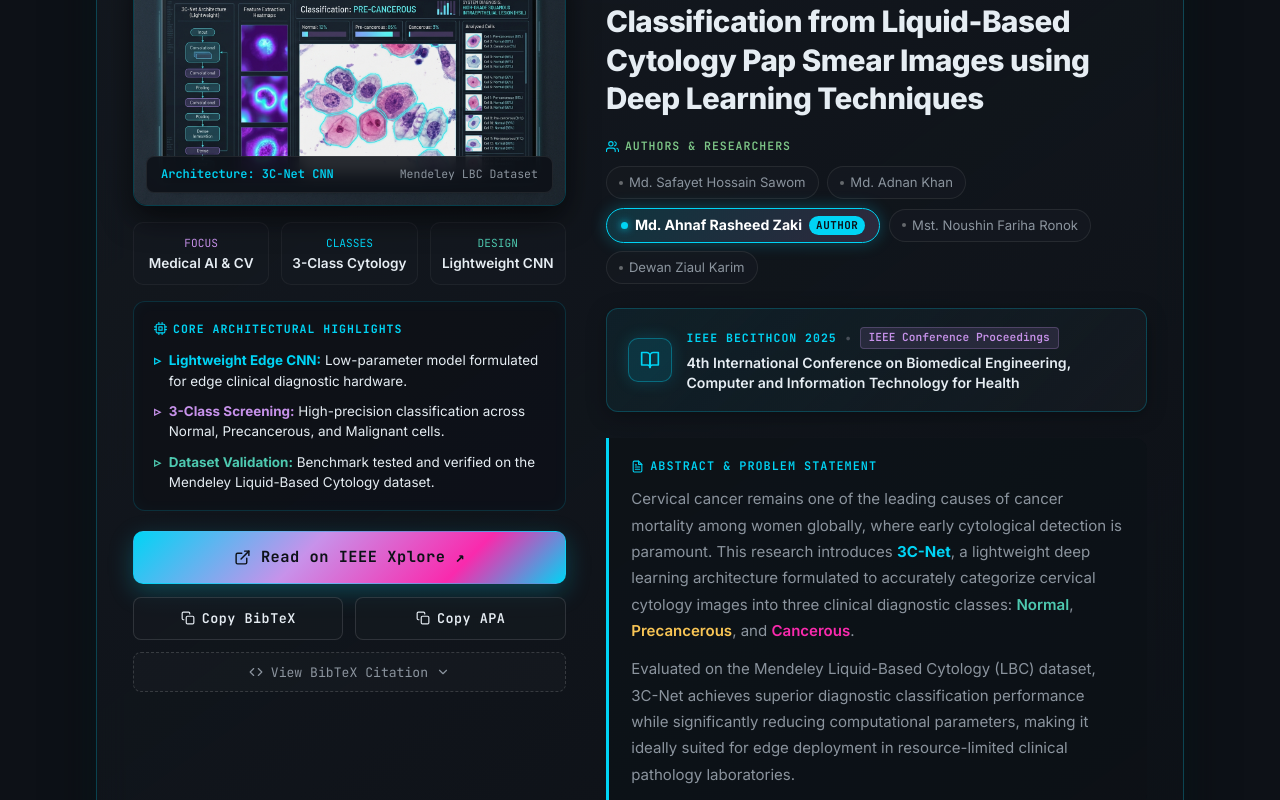
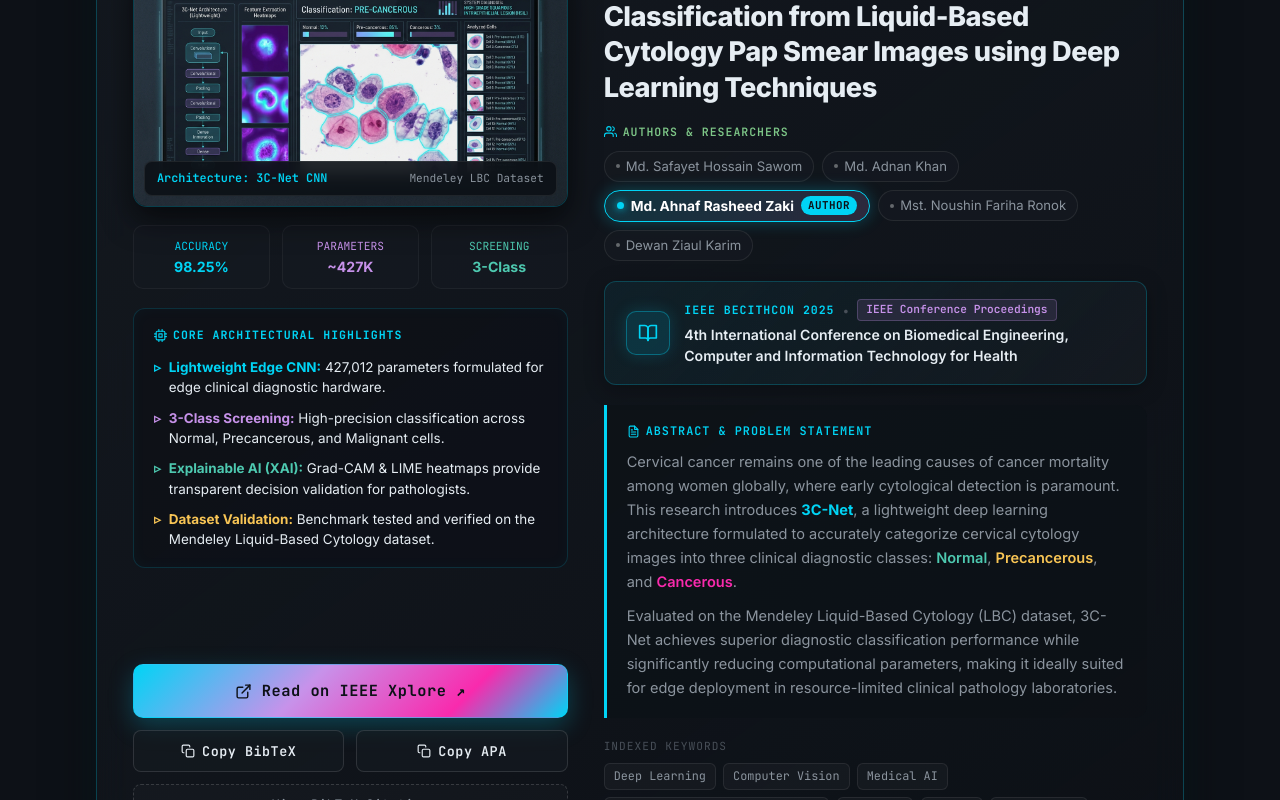
Before and after one commit to ah-nd-naf/Portfolio_Ahnaf, a React (Vite) app: page / in a window 1280 px wide. Shown: the part 6920-7720 px from the top of the page. Built offline with nearby package versions, Linux system fonts and the light colour scheme; no server answers; the HTML template or start-up script is replaced by a standard one.

Commit message:
feat: add Research component and styles for portfolio section

```diff
--- a/src/components/Research.css
+++ b/src/components/Research.css
@@ -83,36 +83,48 @@
 
         .research-grid-layout {
           display: grid;
-          grid-template-columns: 1fr;
-          gap: 2.5rem;
+          grid-template-columns: minmax(0, 1fr);
+          gap: 2.25rem;
           padding: 2.25rem 2.25rem 2rem;
+          width: 100%;
+          box-sizing: border-box;
         }
 
         @media (min-width: 950px) {
           .research-grid-layout {
-            grid-template-columns: 1fr 1.25fr !important;
+            grid-template-columns: minmax(0, 1fr) minmax(0, 1.25fr) !important;
           }
+        }
+
+        .research-grid-col {
+          min-width: 0;
+          width: 100%;
+          box-sizing: border-box;
+          display: flex;
+          flex-direction: column;
         }
 
         .research-image-overlay {
           position: absolute;
-          bottom: 12px;
-          left: 12px;
-          right: 12px;
+          bottom: 10px;
+          left: 10px;
+          right: 10px;
           display: flex;
           justify-content: space-between;
           align-items: center;
-          padding: 8px 14px;
-          background: rgba(13, 17, 23, 0.88);
+          flex-wrap: wrap;
+          padding: 7px 12px;
+          background: rgba(13, 17, 23, 0.9);
           backdrop-filter: blur(8px);
           border-radius: 8px;
           border: 1px solid rgba(255, 255, 255, 0.08);
-          gap: 8px;
+          gap: 6px;
+          box-sizing: border-box;
         }
 
         .research-overlay-arch {
           font-family: var(--font-mono);
-          font-size: 0.75rem;
+          font-size: 0.74rem;
           color: var(--syn-cyan);
           font-weight: 600;
           white-space: nowrap;
@@ -120,19 +132,21 @@
 
         .research-overlay-dataset {
           font-family: var(--font-mono);
-          font-size: 0.72rem;
+          font-size: 0.7rem;
           color: var(--text-muted);
           white-space: nowrap;
         }
 
         .research-metrics-grid {
           display: grid;
-          grid-template-columns: repeat(3, 1fr);
+          grid-template-columns: repeat(3, minmax(0, 1fr));
           gap: 0.75rem;
+          width: 100%;
+          box-sizing: border-box;
         }
 
         .research-metric-card {
-          padding: 0.75rem 0.6rem;
+          padding: 0.75rem 0.5rem;
           background: rgba(22, 27, 34, 0.5);
           border: 1px solid rgba(255, 255, 255, 0.05);
           border-radius: 10px;
@@ -141,20 +155,27 @@
           flex-direction: column;
           align-items: center;
           justify-content: center;
+          min-width: 0;
+          box-sizing: border-box;
+          overflow: hidden;
         }
 
         .research-metric-label {
           font-family: var(--font-mono);
           font-size: 0.7rem;
           text-transform: uppercase;
+          white-space: nowrap;
+          overflow: hidden;
+          text-overflow: ellipsis;
+          max-width: 100%;
         }
 
         .research-metric-label.focus {
-          color: var(--syn-purple);
+          color: var(--syn-cyan);
         }
 
         .research-metric-label.classes {
-          color: var(--syn-cyan);
+          color: var(--syn-purple);
         }
 
         .research-metric-label.design {
@@ -163,11 +184,25 @@
 
         .research-metric-val {
           font-family: var(--font-sans);
-          font-size: 0.85rem;
-          font-weight: 600;
+          font-size: 0.88rem;
+          font-weight: 700;
           color: var(--text-main);
-          margin-top: 2px;
-          line-height: 1.25;
+          margin-top: 3px;
+          line-height: 1.2;
+          white-space: nowrap;
+          overflow: hidden;
+          text-overflow: ellipsis;
+          max-width: 100%;
+        }
+
+        .research-action-dock {
+          display: flex;
+          flex-direction: column;
+          gap: 0.75rem;
+          margin-top: auto;
+          padding-top: 0.5rem;
+          width: 100%;
+          box-sizing: border-box;
         }
 
         .research-bib-drawer-content {
--- a/src/components/Research.jsx
+++ b/src/components/Research.jsx
@@ -175,7 +175,7 @@ const Research = () => {
           <div className="research-grid-layout">
 
             {/* Left: Interactive Diagram, Architecture Highlights & Clinical Action Dock */}
-            <div style={{ display: 'flex', flexDirection: 'column', gap: '1rem' }}>
+            <div className="research-grid-col" style={{ gap: '1.15rem' }}>
               {/* Image Preview Box */}
               <div style={{
                 position: 'relative',
@@ -213,22 +213,22 @@ const Research = () => {
               {/* Research Metrics Pills */}
               <div className="research-metrics-grid">
                 <div className="research-metric-card">
-                  <div className="research-metric-label focus">Focus</div>
-                  <div className="research-metric-val">Medical AI &amp; CV</div>
+                  <div className="research-metric-label focus">Accuracy</div>
+                  <div className="research-metric-val" style={{ color: 'var(--syn-cyan)' }}>98.25%</div>
                 </div>
 
                 <div className="research-metric-card">
-                  <div className="research-metric-label classes">Classes</div>
-                  <div className="research-metric-val">3-Class Cytology</div>
+                  <div className="research-metric-label classes">Parameters</div>
+                  <div className="research-metric-val" style={{ color: 'var(--syn-purple)' }}>~427K</div>
                 </div>
 
                 <div className="research-metric-card">
-                  <div className="research-metric-label design">Design</div>
-                  <div className="research-metric-val">Lightweight CNN</div>
+                  <div className="research-metric-label design">Screening</div>
+                  <div className="research-metric-val" style={{ color: 'var(--syn-green)' }}>3-Class</div>
                 </div>
               </div>
 
-              {/* Key Research Highlights Box (Positioned on Left to fully balance vertical space) */}
+              {/* Key Research Highlights Box */}
               <div style={{
                 display: 'flex',
                 flexDirection: 'column',
@@ -256,7 +256,7 @@ const Research = () => {
                 </div>
                 <div style={{ display: 'flex', alignItems: 'flex-start', gap: '8px', fontSize: '0.84rem', color: 'var(--text-main)', lineHeight: 1.5 }}>
                   <span style={{ color: 'var(--syn-cyan)', fontWeight: 700 }}>▹</span>
-                  <span><strong style={{ color: 'var(--syn-cyan)' }}>Lightweight Edge CNN:</strong> Low-parameter model formulated for edge clinical diagnostic hardware.</span>
+                  <span><strong style={{ color: 'var(--syn-cyan)' }}>Lightweight Edge CNN:</strong> 427,012 parameters formulated for edge clinical diagnostic hardware.</span>
                 </div>
                 <div style={{ display: 'flex', alignItems: 'flex-start', gap: '8px', fontSize: '0.84rem', color: 'var(--text-main)', lineHeight: 1.5 }}>
                   <span style={{ color: 'var(--syn-purple)', fontWeight: 700 }}>▹</span>
@@ -264,17 +264,16 @@ const Research = () => {
                 </div>
                 <div style={{ display: 'flex', alignItems: 'flex-start', gap: '8px', fontSize: '0.84rem', color: 'var(--text-main)', lineHeight: 1.5 }}>
                   <span style={{ color: 'var(--syn-green)', fontWeight: 700 }}>▹</span>
-                  <span><strong style={{ color: 'var(--syn-green)' }}>Dataset Validation:</strong> Benchmark tested and verified on the Mendeley Liquid-Based Cytology dataset.</span>
+                  <span><strong style={{ color: 'var(--syn-green)' }}>Explainable AI (XAI):</strong> Grad-CAM &amp; LIME heatmaps provide transparent decision validation for pathologists.</span>
+                </div>
+                <div style={{ display: 'flex', alignItems: 'flex-start', gap: '8px', fontSize: '0.84rem', color: 'var(--text-main)', lineHeight: 1.5 }}>
+                  <span style={{ color: 'var(--syn-yellow)', fontWeight: 700 }}>▹</span>
+                  <span><strong style={{ color: 'var(--syn-yellow)' }}>Dataset Validation:</strong> Benchmark tested and verified on the Mendeley Liquid-Based Cytology dataset.</span>
                 </div>
               </div>
 
-              {/* Action Buttons Dock */}
-              <div style={{
-                display: 'flex',
-                flexDirection: 'column',
-                gap: '0.8rem',
-                marginTop: '0.25rem'
-              }}>
+              {/* Action Buttons Dock (Anchored cleanly at bottom) */}
+              <div className="research-action-dock">
                 {/* Primary Button */}
                 <a
                   href="https://ieeexplore.ieee.org/document/11504298"
@@ -295,7 +294,8 @@ const Research = () => {
                     textDecoration: 'none',
                     boxShadow: '0 8px 25px rgba(0, 212, 245, 0.25)',
                     transition: 'all 0.3s ease',
-                    width: '100%'
+                    width: '100%',
+                    boxSizing: 'border-box'
                   }}
                   onMouseEnter={(e) => {
                     e.currentTarget.style.transform = 'translateY(-2px)';
@@ -313,7 +313,9 @@ const Research = () => {
                 <div style={{
                   display: 'grid',
                   gridTemplateColumns: '1fr 1fr',
-                  gap: '0.75rem'
+                  gap: '0.75rem',
+                  width: '100%',
+                  boxSizing: 'border-box'
                 }}>
                   <button
                     type="button"
@@ -332,7 +334,8 @@ const Research = () => {
                       color: copiedBib ? 'var(--syn-green)' : 'var(--text-main)',
                       cursor: 'pointer',
                       transition: 'all 0.2s ease',
-                      width: '100%'
+                      width: '100%',
+                      boxSizing: 'border-box'
                     }}
                   >
                     {copiedBib ? <FiCheck size={14} /> : <FiCopy size={14} />}
@@ -356,7 +359,8 @@ const Research = () => {
                       color: copiedApa ? 'var(--syn-green)' : 'var(--text-main)',
                       cursor: 'pointer',
                       transition: 'all 0.2s ease',
-                      width: '100%'
+                      width: '100%',
+                      boxSizing: 'border-box'
                     }}
                   >
                     {copiedApa ? <FiCheck size={14} /> : <FiCopy size={14} />}
@@ -382,7 +386,8 @@ const Research = () => {
                     cursor: 'pointer',
                     fontFamily: 'var(--font-mono)',
                     transition: 'all 0.2s ease',
-                    width: '100%'
+                    width: '100%',
+                    boxSizing: 'border-box'
                   }}
                 >
                   <FiCode size={14} />
@@ -393,23 +398,23 @@ const Research = () => {
             </div>
 
             {/* Right: Paper Metadata, Authors Showcase & Findings */}
-            <div style={{ display: 'flex', flexDirection: 'column', justifyContent: 'flex-start' }}>
+            <div className="research-grid-col" style={{ justifyContent: 'flex-start' }}>
               <div>
                 {/* Paper Title */}
                 <h3 style={{
-                  fontSize: 'clamp(1.35rem, 2.4vw, 1.85rem)',
+                  fontSize: 'clamp(1.25rem, 2.2vw, 1.7rem)',
                   fontFamily: 'var(--font-sans)',
                   fontWeight: 800,
                   lineHeight: 1.3,
                   letterSpacing: '-0.5px',
                   color: 'var(--text-main)',
-                  marginBottom: '1.25rem'
+                  marginBottom: '1.1rem'
                 }}>
                   3C-Net: Cervical Cancer Cell Classification from Liquid-Based Cytology Pap Smear Images using Deep Learning Techniques
                 </h3>
 
                 {/* Authors Showcase Chips */}
-                <div style={{ marginBottom: '1.5rem' }}>
+                <div style={{ marginBottom: '1.25rem' }}>
                   <div style={{
                     display: 'flex',
                     alignItems: 'center',
@@ -420,13 +425,13 @@ const Research = () => {
                     textTransform: 'uppercase',
                     letterSpacing: '1px',
                     fontWeight: 600,
-                    marginBottom: '0.65rem'
+                    marginBottom: '0.6rem'
                   }}>
                     <FiUsers size={13} color="var(--syn-cyan)" />
                     <span>AUTHORS &amp; RESEARCHERS</span>
                   </div>
 
-                  <div style={{ display: 'flex', flexWrap: 'wrap', gap: '0.55rem', alignItems: 'center' }}>
+                  <div style={{ display: 'flex', flexWrap: 'wrap', gap: '0.5rem', alignItems: 'center' }}>
                     {[
                       { name: 'Md. Safayet Hossain Sawom', isMe: false },
                       { name: 'Md. Adnan Khan', isMe: false },
@@ -441,7 +446,7 @@ const Research = () => {
                             display: 'inline-flex',
                             alignItems: 'center',
                             gap: '7px',
-                            padding: '5px 14px',
+                            padding: '4px 12px',
                             borderRadius: '30px',
                             background: 'linear-gradient(135deg, rgba(0, 212, 245, 0.16) 0%, rgba(199, 146, 234, 0.16) 100%)',
                             border: '1px solid var(--syn-cyan)',
@@ -457,7 +462,7 @@ const Research = () => {
                           }} />
                           <span style={{
                             fontFamily: 'var(--font-sans)',
-                            fontSize: '0.88rem',
+                            fontSize: '0.86rem',
                             fontWeight: 700,
                             color: '#fff'
                           }}>
@@ -483,7 +488,7 @@ const Research = () => {
                             display: 'inline-flex',
                             alignItems: 'center',
                             gap: '6px',
-                            padding: '5px 12px',
+                            padding: '4px 11px',
                             borderRadius: '30px',
                             background: 'rgba(22, 27, 34, 0.7)',
                             border: '1px solid rgba(255, 255, 255, 0.08)',
@@ -501,7 +506,7 @@ const Research = () => {
                 </div>
 
                 {/* Redesigned Luxury Conference Credential Banner */}
-                <div className="research-conf-banner">
+                <div className="research-conf-banner" style={{ marginBottom: '1.25rem' }}>
                   {/* Glowing Conference Badge Emblem */}
                   <div className="research-conf-emblem">
                     <FiBookOpen size={20} />
@@ -527,11 +532,11 @@ const Research = () => {
 
                 {/* Editorial Abstract Callout Block */}
                 <div style={{
-                  padding: '1.2rem 1.4rem',
+                  padding: '1.1rem 1.25rem',
                   background: 'rgba(13, 17, 23, 0.6)',
                   borderLeft: '3px solid var(--syn-cyan)',
                   borderRadius: '0 12px 12px 0',
-                  marginBottom: '1.6rem'
+                  marginBottom: '1.25rem'
                 }}>
                   <div style={{
                     fontFamily: 'var(--font-mono)',
@@ -540,7 +545,7 @@ const Research = () => {
                     textTransform: 'uppercase',
                     letterSpacing: '1px',
                     fontWeight: 600,
-                    marginBottom: '0.65rem',
+                    marginBottom: '0.55rem',
                     display: 'flex',
                     alignItems: 'center',
                     gap: '6px'
@@ -551,17 +556,17 @@ const Research = () => {
 
                   <p style={{
                     fontFamily: 'var(--font-sans)',
-                    fontSize: '0.94rem',
-                    lineHeight: 1.75,
+                    fontSize: '0.91rem',
+                    lineHeight: 1.65,
                     color: 'var(--text-muted)',
-                    marginBottom: '0.75rem'
+                    marginBottom: '0.65rem'
                   }}>
                     Cervical cancer remains one of the leading causes of cancer mortality among women globally, where early cytological detection is paramount. This research introduces <strong style={{ color: 'var(--syn-cyan)' }}>3C-Net</strong>, a lightweight deep learning architecture formulated to accurately categorize cervical cytology images into three clinical diagnostic classes: <span style={{ color: 'var(--syn-green)', fontWeight: 600 }}>Normal</span>, <span style={{ color: 'var(--syn-yellow)', fontWeight: 600 }}>Precancerous</span>, and <span style={{ color: 'var(--syn-pink)', fontWeight: 600 }}>Cancerous</span>.
                   </p>
                   <p style={{
                     fontFamily: 'var(--font-sans)',
-                    fontSize: '0.94rem',
-                    lineHeight: 1.75,
+                    fontSize: '0.91rem',
+                    lineHeight: 1.65,
                     color: 'var(--text-muted)',
                     margin: 0
                   }}>
@@ -577,18 +582,18 @@ const Research = () => {
                     color: 'var(--text-dim)',
                     textTransform: 'uppercase',
                     letterSpacing: '1px',
-                    marginBottom: '0.5rem'
+                    marginBottom: '0.45rem'
                   }}>
                     INDEXED KEYWORDS
                   </div>
-                  <div style={{ display: 'flex', flexWrap: 'wrap', gap: '0.5rem' }}>
+                  <div style={{ display: 'flex', flexWrap: 'wrap', gap: '0.45rem' }}>
                     {['Deep Learning', 'Computer Vision', 'Medical AI', 'Convolutional Neural Networks', 'Cytology', 'Python', 'IEEE Xplore'].map((tag) => (
                       <span
                         key={tag}
                         style={{
                           fontFamily: 'var(--font-mono)',
                           fontSize: '0.74rem',
-                          padding: '4px 10px',
+                          padding: '3px 9px',
                           borderRadius: '6px',
                           background: 'rgba(255, 255, 255, 0.03)',
                           border: '1px solid rgba(255, 255, 255, 0.08)',
```
